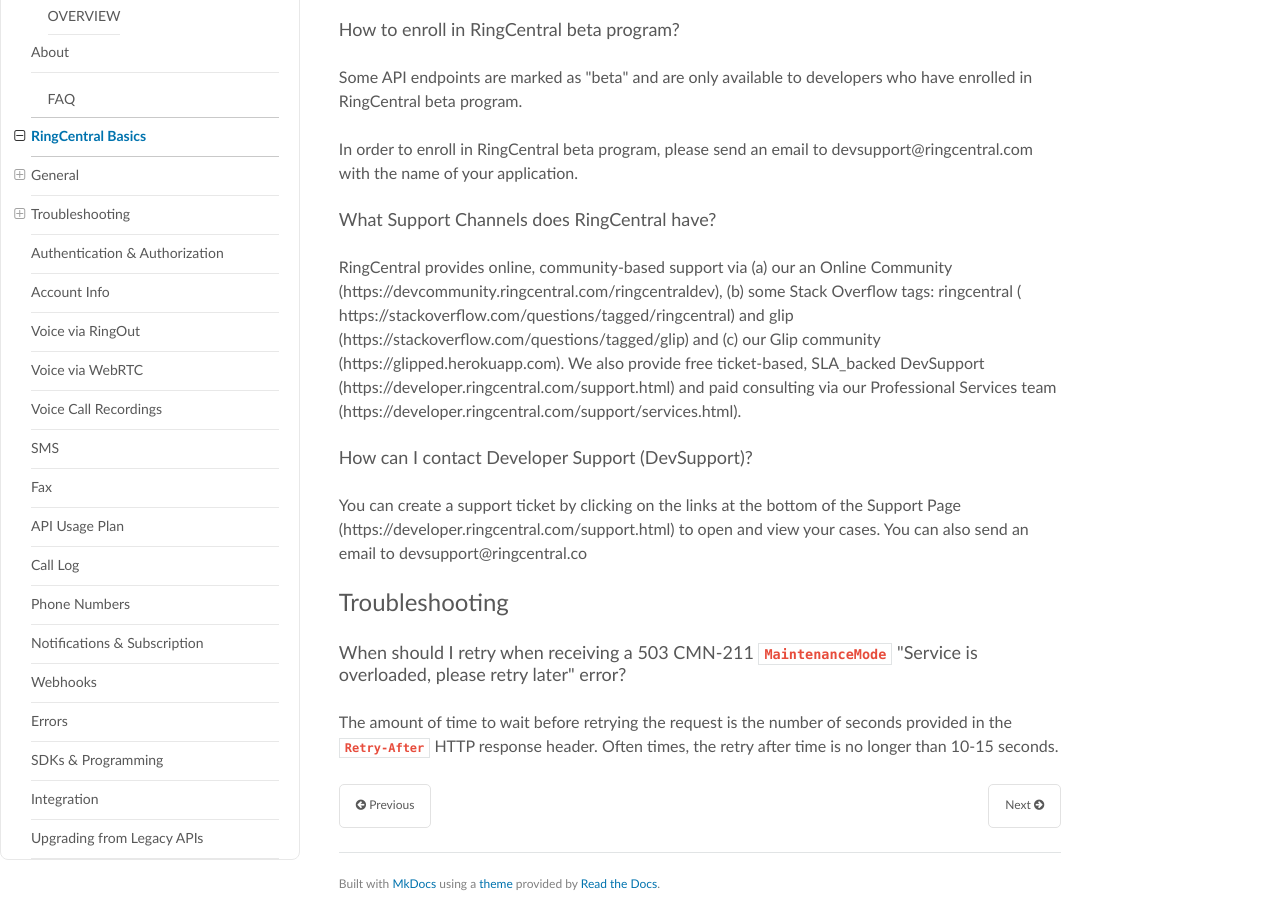
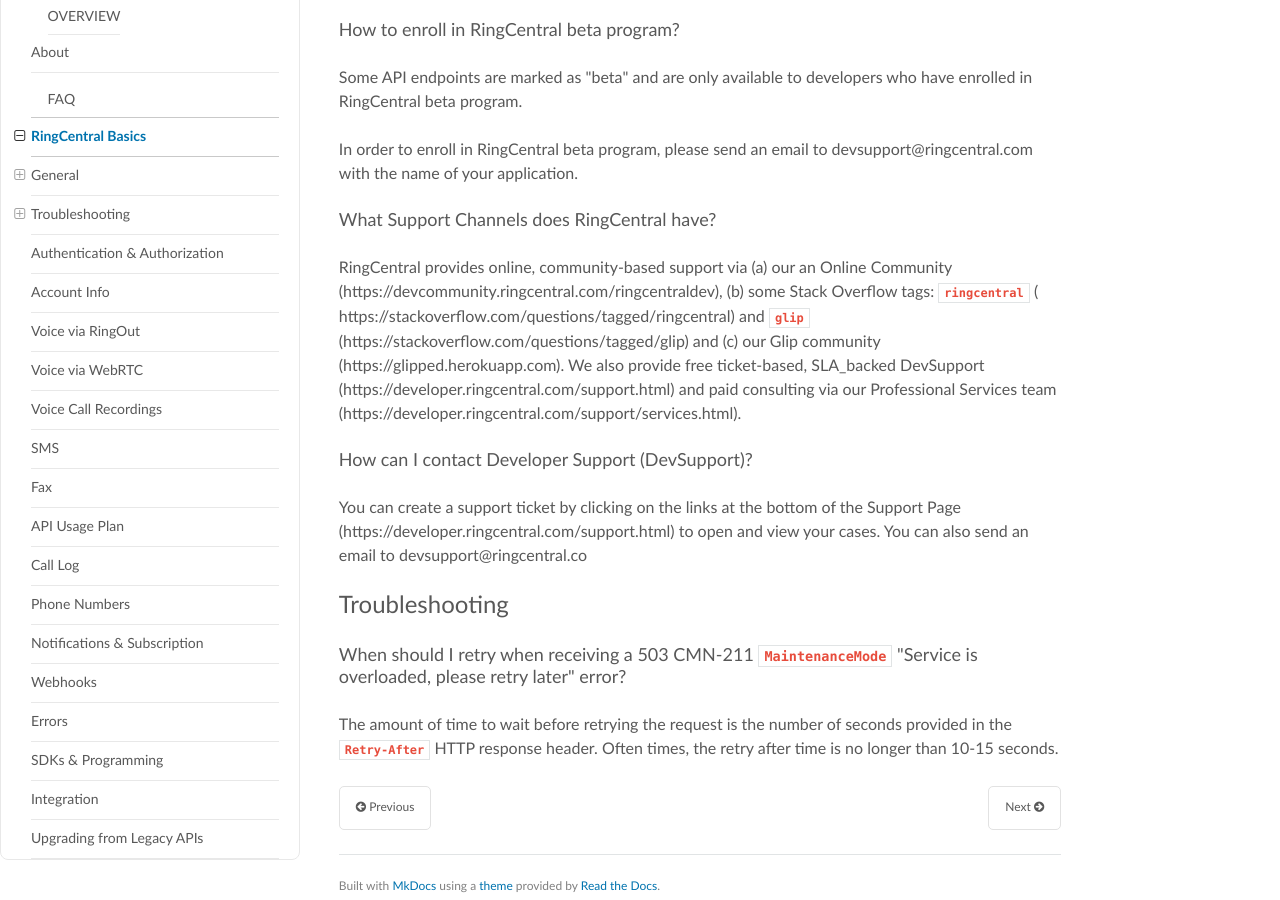
Before and after one commit to ringcentral/ringcentral-faq, an MkDocs documentation site: the page built from docs/basics.md, in a window 1280 px wide and 900 px high, scrolled down 4332 px. Built offline with MkDocs 1.6.1, drawn with Linux system fonts in a browser that asks for light colours; nearby versions of some CDN libraries; old or Windows-style settings are respelled for this version of MkDocs.

```diff
--- a/docs/basics.md
+++ b/docs/basics.md
@@ -108,7 +108,7 @@ In order to enroll in RingCentral beta program, please send an email to devsuppo
 
 ### What Support Channels does RingCentral have?
 
-RingCentral provides online, community-based support via (a) our an Online Community (https://devcommunity.ringcentral.com/ringcentraldev), (b) some Stack Overflow tags: ringcentral ( https://stackoverflow.com/questions/tagged/ringcentral) and glip (https://stackoverflow.com/questions/tagged/glip) and (c) our Glip community (https://glipped.herokuapp.com). We also provide free ticket-based, SLA_backed DevSupport (https://developer.ringcentral.com/support.html) and paid consulting via our Professional Services team (https://developer.ringcentral.com/support/services.html).
+RingCentral provides online, community-based support via (a) our an Online Community (https://devcommunity.ringcentral.com/ringcentraldev), (b) some Stack Overflow tags: `ringcentral` ( https://stackoverflow.com/questions/tagged/ringcentral) and `glip` (https://stackoverflow.com/questions/tagged/glip) and (c) our Glip community (https://glipped.herokuapp.com). We also provide free ticket-based, SLA_backed DevSupport (https://developer.ringcentral.com/support.html) and paid consulting via our Professional Services team (https://developer.ringcentral.com/support/services.html).
 
 ### How can I contact Developer Support (DevSupport)?
 
```
